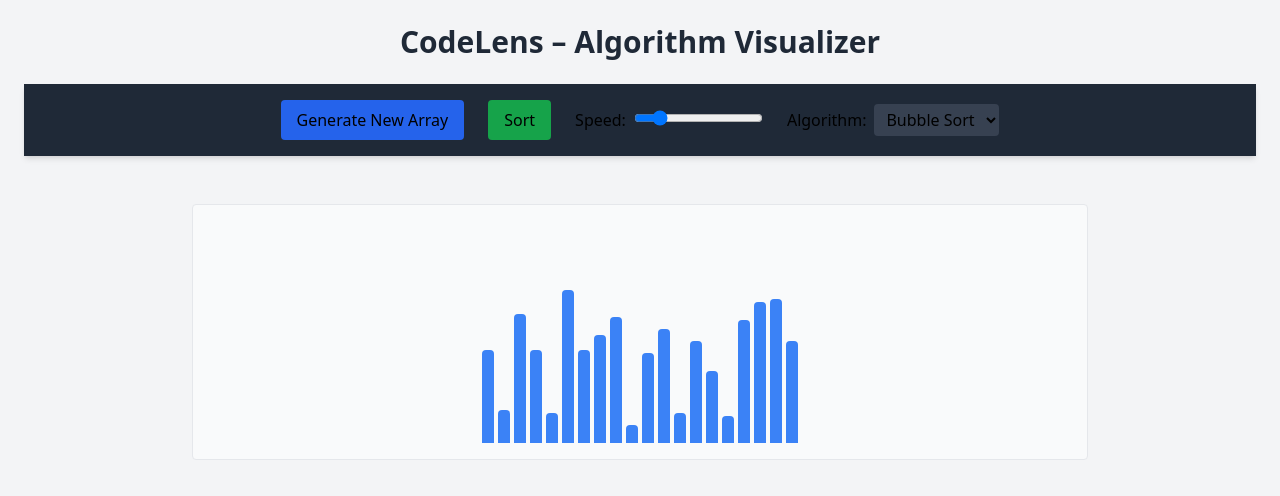
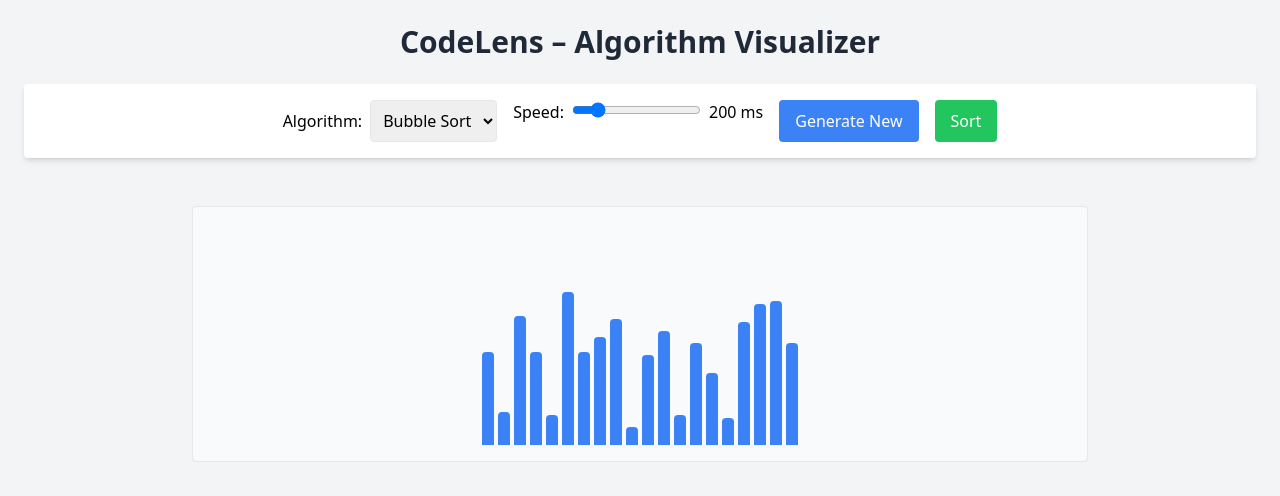
Before and after one commit to Jerrysoftwork/codelens, a React (Vite) app in the folder codelens/: page / in a window 1280 px wide. Shown: the top 496 px of the page. Built offline with nearby package versions, Linux system fonts and the light colour scheme.

Commit message:
Refactor ControlPanel component for improved UI and functionality; add algorithm selection and speed control

```diff
--- a/codelens/src/components/ControlPanel.jsx
+++ b/codelens/src/components/ControlPanel.jsx
@@ -1,56 +1,65 @@
-export default function ControlPanel({
-  onGenerate,
-  onSort,
+import React from "react";
+
+const ControlPanel = ({
+  algorithm,
+  setAlgorithm,
   speed,
   setSpeed,
+  resetArray,
+  handleSort,
   isSorting,
-  algorithm,
-  setAlgorithm,
-}) {
+}) => {
   return (
-    <div className="flex items-center justify-center gap-6 p-4 bg-gray-800 shadow-md">
-      <button
-        onClick={onGenerate}
-        disabled={isSorting}
-        className="px-4 py-2 bg-blue-600 rounded hover:bg-blue-700 disabled:opacity-50"
-      >
-        Generate New Array
-      </button>
+    <div className="flex flex-wrap justify-center gap-4 bg-white p-4 rounded shadow-md">
+      {/* Algorithm Selector */}
+      <div>
+        <label className="mr-2 font-medium">Algorithm:</label>
+        <select
+          value={algorithm}
+          onChange={(e) => setAlgorithm(e.target.value)}
+          className="p-2 border rounded"
+          disabled={isSorting}
+        >
+          <option value="bubble">Bubble Sort</option>
+          <option value="quick">Quick Sort</option>
+          <option value="merge">Merge Sort</option>
+        </select>
+      </div>
 
-      <button
-        onClick={onSort}
-        disabled={isSorting}
-        className="px-4 py-2 bg-green-600 rounded hover:bg-green-700 disabled:opacity-50"
-      >
-        Sort
-      </button>
-
+      {/* Speed Slider */}
       <div>
-        <label className="mr-2">Speed:</label>
+        <label className="mr-2 font-medium">Speed:</label>
         <input
           type="range"
           min="50"
           max="1000"
           step="50"
           value={speed}
+          onChange={(e) => setSpeed(Number(e.target.value))}
           disabled={isSorting}
-          onChange={(e) => setSpeed(Number(e.target.value))}
+          className="cursor-pointer"
         />
+        <span className="ml-2">{speed} ms</span>
       </div>
 
-      <div>
-        <label className="mr-2">Algorithm:</label>
-        <select
-          value={algorithm}
-          disabled={isSorting}
-          onChange={(e) => setAlgorithm(e.target.value)}
-          className="bg-gray-700 px-2 py-1 rounded"
-        >
-          <option value="bubble">Bubble Sort</option>
-          <option value="quick">Quick Sort</option>
-          <option value="merge">Merge Sort</option>
-        </select>
-      </div>
+      {/* Buttons */}
+      <button
+        onClick={resetArray}
+        disabled={isSorting}
+        className="bg-blue-500 text-white px-4 py-2 rounded disabled:opacity-50"
+      >
+        Generate New
+      </button>
+
+      <button
+        onClick={handleSort}
+        disabled={isSorting}
+        className="bg-green-500 text-white px-4 py-2 rounded disabled:opacity-50"
+      >
+        Sort
+      </button>
     </div>
   );
-}
+};
+
+export default ControlPanel;
```
Also changed, not shown: package.json (added, +21 -0 lines), codelens/src/pages/Visualizer.jsx (deleted).
